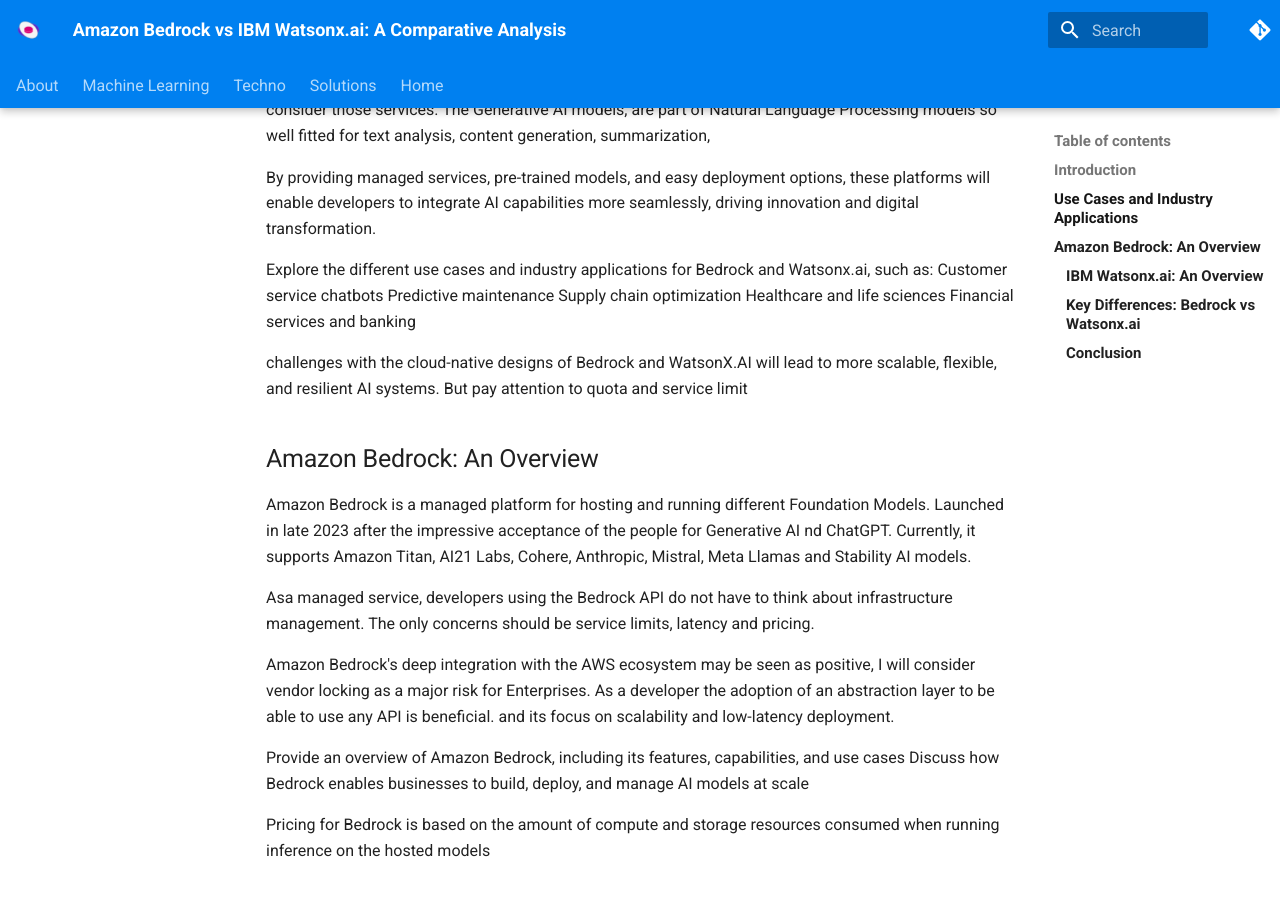
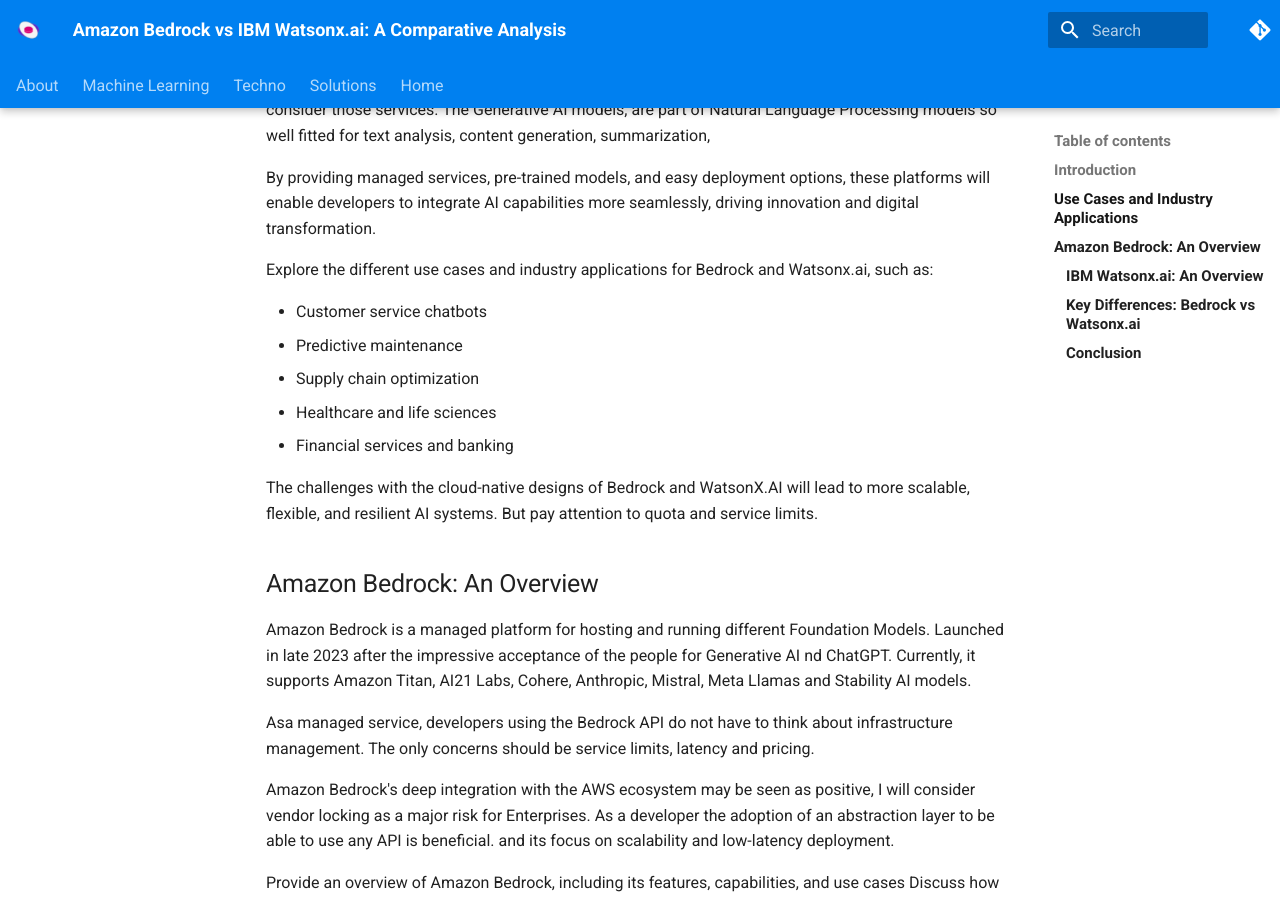
Before and after one commit to jbcodeforce/ML-studies, an MkDocs documentation site: the page built from docs/techno/bedrock_watson.md, in a window 1280 px wide and 900 px high, scrolled down 854 px. Built offline with MkDocs 1.6.1 and Material for MkDocs 9.7.7, drawn with Linux system fonts in a browser that asks for light colours; comment, search, counter and statistics services are not loaded.

Commit message:
fix links

```diff
--- a/docs/techno/bedrock_watson.md
+++ b/docs/techno/bedrock_watson.md
@@ -22,13 +22,14 @@
 By providing managed services, pre-trained models, and easy deployment options, these platforms will enable developers to integrate AI capabilities more seamlessly, driving innovation and digital transformation.
 
 Explore the different use cases and industry applications for Bedrock and Watsonx.ai, such as:
-Customer service chatbots
-Predictive maintenance
-Supply chain optimization
-Healthcare and life sciences
-Financial services and banking
 
-challenges with the cloud-native designs of Bedrock and WatsonX.AI will lead to more scalable, flexible, and resilient AI systems. But pay attention to quota and service limit
+* Customer service chatbots
+* Predictive maintenance
+* Supply chain optimization
+* Healthcare and life sciences
+* Financial services and banking
+
+The challenges with the cloud-native designs of Bedrock and WatsonX.AI will lead to more scalable, flexible, and resilient AI systems. But pay attention to quota and service limits.
 
 ## Amazon Bedrock: An Overview
 
--- a/mkdocs.yml
+++ b/mkdocs.yml
@@ -94,7 +94,7 @@
       lang: en
   - minify:
       minify_html: true
-  - mermaid2
+  #- mermaid2
   #- bibtex:
   #    bib_file: "docs/refs.bib"
 markdown_extensions:
```
Also changed, not shown: docs/concepts/skill.md (+5 -5 lines), docs/index.md (+1 -1 lines), 1 other file.
